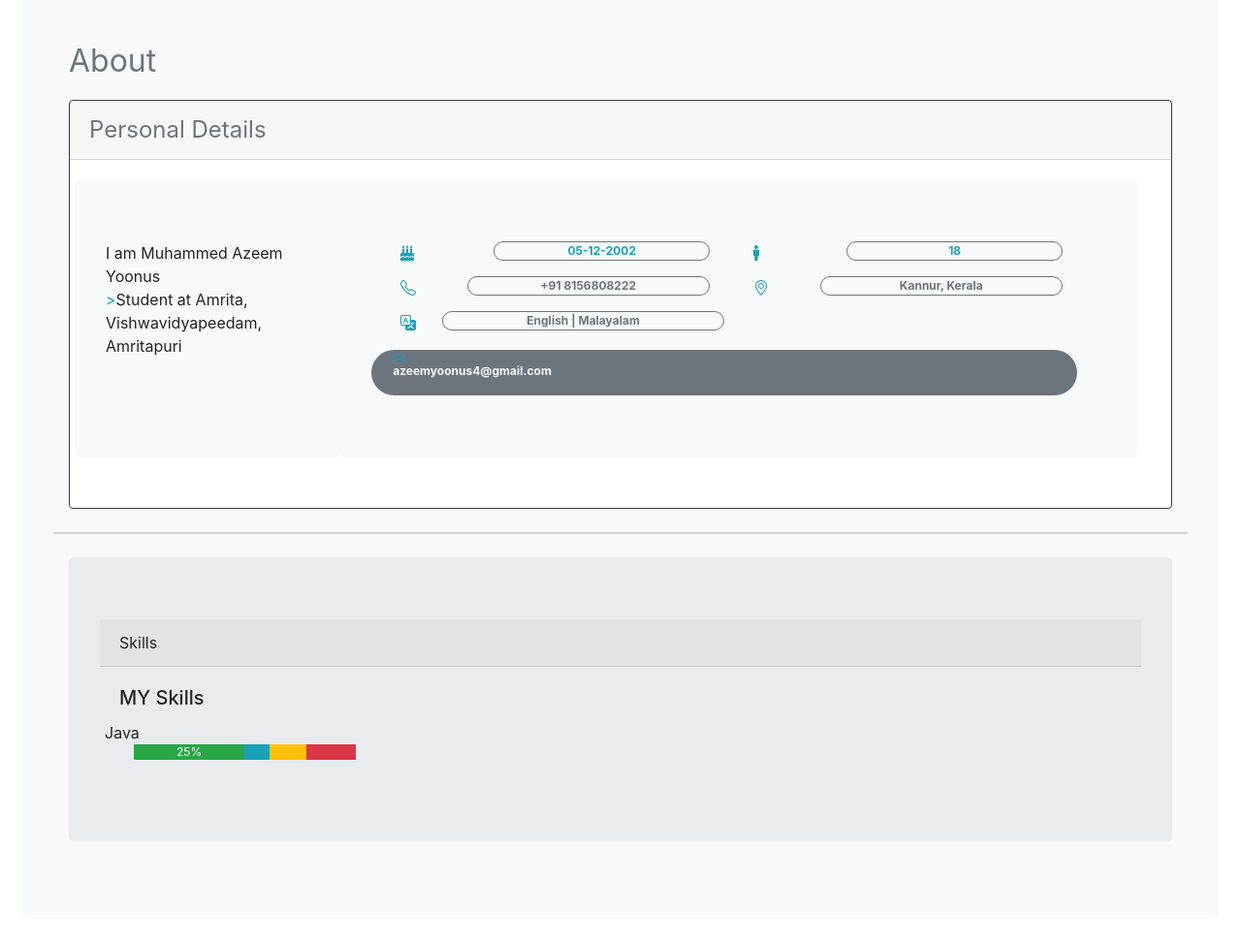
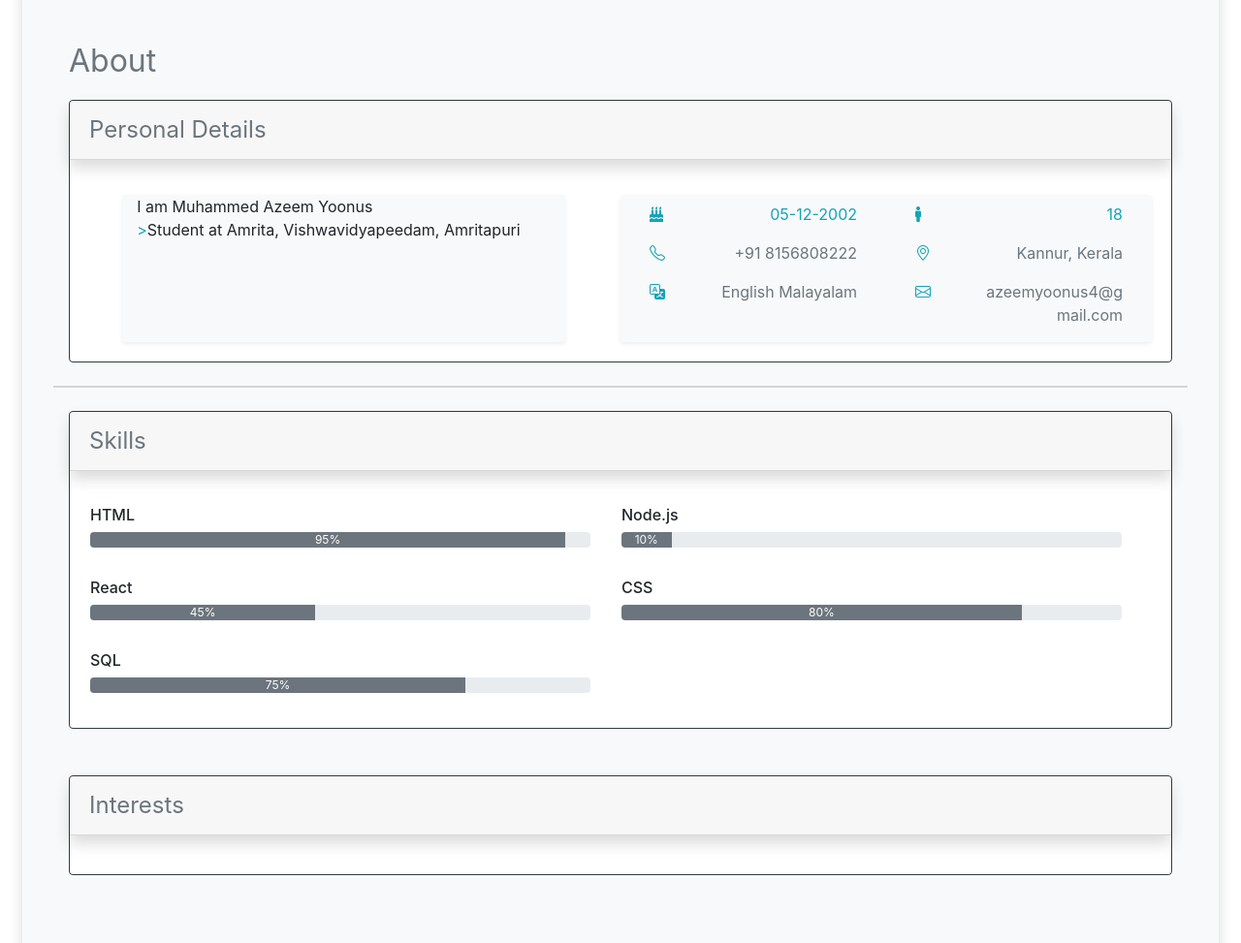
Before and after one commit to azeemyoonus/Personal_Website, a plain HTML site: page index.html in a window 1280 px wide. Shown: the part 965-1938 px from the top of the page at 97% size. Drawn offline with nearby package versions, Linux system fonts and the light colour scheme.

Commit message:
add skills
update personal info, add skills and made responive

```diff
--- a/index.html
+++ b/index.html
@@ -38,15 +38,15 @@
             </button>
 
             <div class=" text-right collapse navbar-collapse" id="navbarSupportedContent">
-              <ul  class="ml-auto  navbar-nav ">
-                <li class="nav-item ">
+              <ul class="ml-auto  navbar-nav  ">
+                <li class="nav-item   ">
                   <a class="ml-1 nav-link underline  " href="#about">About</a>
                 </li>
                 <li class=" nav-item">
                   <a class="ml-1 nav-link underline " href="#projects">Projects</a>
                 </li>
                 <li class=" nav-item">
-                  <a class="ml-1 nav-link underline " href="#contact">Contact</a>
+                  <a class="ml-1 nav-link underline  " href="#contact">Contact</a>
                 </li>
               </ul>
             </div>
@@ -55,7 +55,8 @@
         </div>
       </div>
     </div>
-  </header> <!--end of header-->
+  </header>
+  <!--end of header-->
   <!--profile photo section-->
   <section class="bg-mute container-fluid" style="padding-top: 4em;padding-bottom:5em;">
     <div class="p-5">
@@ -66,7 +67,8 @@
         <div class=" p-3 text-center col-md-12">
           <div>
             <h4 class="pt-5">Hello There, I am <br>
-              <p style="display:inline; color:rgb(22, 92, 104);" class="name_color">Muhammed Azeem Yoonus</p><br>I'am a
+              <p style="display:inline; color:rgb(22, 92, 104);" class="font-weight-light name_color">Muhammed Azeem
+                Yoonus</p><br>I'am a
               computer science student
               (2020-2024)<br>in Amrita Vishyavidyapeedam, Amritapuri.<br>I am passionate about building excellent
               softwares<br>that improves the lives of those<br>around me.
@@ -84,110 +86,115 @@
 
         <div class="pt-1">
           <!--main card-->
-          <div class="bg-light jumbotron">
-            <p class="underline text-muted ml-3 " style='display: inline; font-size: 2em;'>About</p>
+          <div class="bg-light shadow rounded jumbotron">
+            <p class="underline text-muted ml-3" style='display: inline; font-size: 2em;'>About</p>
 
 
             <!--personal-->
             <div class="m-3 border-dark bg-muted  card">
-              <div class="card-header">
+              <div class=" shadow card-header">
                 <p class=" text-muted  " style='display: inline; font-size: 1.5em;'>Personal Details</p>
               </div>
               <div class="col-12 col-md-12 card-body row">
-                <div class="jumbotron bg-light container col-md-3 col-12 card-text ">I am Muhammed Azeem Yoonus<br>
-                  <p class="text-info" style="display: inline;">></p>Student at Amrita, Vishwavidyapeedam, Amritapuri
+                <div class=" bg-light container col-md-5 mt-3 shadow-sm  rounded   col-12 card-text ">I am Muhammed
+                  Azeem Yoonus<br>
+                  <p class="text-info    " style="display: inline;">></p>Student at Amrita, Vishwavidyapeedam,
+                  Amritapuri
                 </div>
-                <div class=" jumbotron bg-light col-md-9 col-12 col-sm-12 text-left ">
-                  <div class="col-12 col-md-12 row">
-                    <div class="col-12 col-md-6  text-left">
-                      <i class='col-md-4 col-2 col-sm-4 text-info fas fa-birthday-cake'></i>
+                <div class=" row rounded  p-0 shadow-sm mt-3 bg-light ml-2 col-md-6 col-12 col-sm-12  ">
 
-                      <p class="col-md-8 col-sm-8 col-10 text-info badge border border-secondary badge-pill"
-                        style="float:right; display:inline;">05-12-2002</p>
+                  <div class="col-12 mt-2 col-md-6  text-left">
+                    <i class='col-md-3 col-2 col-sm-4 text-info fas fa-birthday-cake'></i>
+
+                    <p class="col-md-9 col-sm-8 col-10 text-info  text-right " style="float:right; display:inline;">
+                      05-12-2002</p>
                   </div>
-                    <div class="col-12 col-md-6  text-left">
-                      <i class="col-md-4 col-sm-4  col-2 text-info fas fa-male"></i>
-                      <p class="col-md-8 col-sm-8 col-10 text-info badge border border-secondary badge-pill"
-                        style="float:right; display:inline;">18</p>
+                  <div class="col-12 mt-2 col-md-6  ">
+                    <i class='col-md-3 col-2 col-sm-4 text-info fas fa-male'></i>
+
+                    <p class="col-md-9 col-sm-8 col-10 text-info  text-right " style="float:right; display:inline;">18
+                    </p>
                   </div>
 
 
-                  </div>
-
-                  <div class="col-12 col-md-12 row">
-
-                    <div class=" col-12  col-md-12 col-lg-6 text-left">
-                      <i style='display: inline-block;'
-                        class='col-md-3  col-sm-4  text-info  col-2 bi bi-telephone'></i>
-                      <p class="bg-light   col-sm-8 col-md-9 col-10 text-muted  badge border border-secondary badge-pill"
+                  <div class=" col-12  col-md-12 col-lg-6 ">
+                    <i style='display: inline-block;' class='col-md-3  col-sm-4  text-info  col-2 bi bi-telephone'></i>
+                    <p class="bg-light   text-right col-sm-8 col-md-9 col-10 text-muted "
                       style="float:right; display:inline;">+91 8156808222</p>
                   </div>
-                    <div class=" col-12  col-md-12 col-lg-6 text-left">
+                  <div class=" col-12  col-md-12 col-lg-6 ">
                     <i style='display: inline-block;' class='col-md-3  col-sm-4  text-info  col-2 bi bi-geo-alt'></i>
-                      <p class="bg-light   col-sm-8 col-md-9 col-10 text-muted  badge border border-secondary badge-pill"
+                    <p class=" text-right bg-light text-right   col-sm-8 col-md-9 col-10 text-muted    "
                       style="float:right; display:inline;">Kannur, Kerala</p>
                   </div>
 
-
+                  <div class=" col-12  col-md-12 col-lg-6 ">
+                    <i style='display: inline-block;' class='col-md-2  col-sm-4  text-info  col-2 bi bi-translate'></i>
+                    <p class="bg-light   text-right col-sm-8 col-md-10 col-10 text-muted   "
+                      style="float:right; display:inline;">English Malayalam </p>
                   </div>
-
-
-
-                  <div class=" col-12  col-md-12 col-lg-6 text-left">
-                    <i style='display: inline-block;' class='col-md-2 col-sm-4  text-info  col-2 bi bi-translate'></i>
-                    <p class="bg-light  col-sm-8 col-md-10 col-10 text-muted  badge border border-secondary badge-pill"
-                      style="float:right; display:inline;">English | Malayalam </p>
-                  </div>
-
-                  <div class="col-12 col-md-12 row" style="display: inline-block;">
-
-                    <div class="col-12  badge badge-pill badge-secondary text-left col-md-12  ">
-                      <i style='display: inline-block;' class="col-md-4 col-1  col-sm-4 text-info  bi bi-envelope"></i>
-                      <p class="col-md-12   col-sm-8 col- text-light  " style="float:right; display:inline;">
-                        azeemyoonus4@gmail.com</p>
-                    </div>
+                  <div class=" col-12  col-md-12 col-lg-6  ">
+                    <i style='display: inline-block;' class='col-md-3  col-sm-4  text-info  col-2 bi bi-envelope'></i>
+                    <p class=" text-right bg-light text-right   col-sm-8 col-md-9 col-10 text-muted    "
+                      style="float:right; display:inline;">azeemyoonus4@gmail.com</p>
                   </div>
 
                 </div>
 
+              </div>
+
+            </div>
+
+            <!--end of personal-->
 
 
+            <hr class="my-4  text-secondary">
+            <!--skill-->
+            <div class=" m-3 border-dark bg-muted  card ">
+              <div class="card-header shadow ">
+                <p class=" text-muted  " style='display: inline; font-size: 1.5em;'>Skills</p>
+              </div>
+              <div class="col-12 col-md-12 card-body row">
+
+                <div class="p-3 col-md-6">
+                  <h6>HTML</h6>
+                  <div class="bg-muted  progress">
+                    <div class=" bg-secondary progress-bar" role="progressbar" style="width: 95%;" aria-valuenow="95"
+                      aria-valuemin="0" aria-valuemax="100">95%</div>
                   </div>
                 </div>
 
+                <div class="p-3 col-md-6">
+                  <h6>Node.js</h6>
+                  <div class="progress">
 
-          <!--end of personal-->
-
-          <hr class="my-4 text-secondary">
-          <!--skill-->
-          <div class="m-3 jumbotron">
-            <div class="card-header">
-              Skills
+                    <div class=" bg-secondary text-light progress-bar" role="progressbar" style="width: 10%;" aria-valuenow="10"
+                      aria-valuemin="0" aria-valuemax="100">10%</div>
                   </div>
-            <div class=" card-body">
-              <h5 class="card-title">MY Skills</h5>
-
-
-              <div class="title row ">Java</div>
-              <div class="col-md-3 progress">
-
-                <div class="col-md-6 progress-bar bg-success" role="progressbar" style="width: 25%" aria-valuenow="25"
-                  aria-valuemin="0" aria-valuemax="100">25%</div>
-
-
-                <div class="progress-bar bg-info" role="progressbar" style="width: 50%" aria-valuenow="50"
-                  aria-valuemin="0" aria-valuemax="100"></div>
-
-                <div class="progress-bar bg-warning" role="progressbar" style="width: 75%" aria-valuenow="75"
-                  aria-valuemin="0" aria-valuemax="100"></div>
-
-                <div class="progress-bar bg-danger" role="progressbar" style="width: 100%" aria-valuenow="100"
-                  aria-valuemin="0" aria-valuemax="100"></div>
+                </div>
+                <div class="p-3 col-md-6">
+                  <h6>React</h6>
+                  <div class="bg-muted  progress">
+                    <div class=" bg-secondary progress-bar" role="progressbar" style="width: 45%;" aria-valuenow="45"
+                      aria-valuemin="0" aria-valuemax="100">45%</div>
+                  </div>
                 </div>
 
+                <div class="p-3 col-md-6">
+                  <h6>CSS</h6>
+                  <div class="bg-muted  progress">
+                    <div class=" bg-secondary progress-bar" role="progressbar" style="width: 80%;" aria-valuenow="80"
+                      aria-valuemin="0" aria-valuemax="100">80%</div>
+                  </div>
+                </div>
 
-
-
+                <div class="p-3 col-md-6">
+                  <h6>SQL</h6>
+                  <div class="bg-muted  progress">
+                    <div class=" bg-secondary progress-bar" role="progressbar" style="width: 75%;" aria-valuenow="75"
+                      aria-valuemin="0" aria-valuemax="100">75%</div>
+                  </div>
+                </div>
 
 
               </div>
@@ -195,10 +202,32 @@
             <!--end of skills-->
 
 
+            <!--interests-->
+            <div class=" m-3 mt-5 border-dark bg-muted  card ">
+              <div class="card-header shadow ">
+                <p class=" text-muted  " style='display: inline; font-size: 1.5em;'>Interests</p>
+              </div>
+              <div class="col-12 col-md-12 card-body row">
+
+
+
 
               </div>
             </div>
+            <!--end of interests-->
+
+
+
+
+
             <!--end of main card-->
+
+          </div>
+        </div>
+
+
+
+
 
 
 
@@ -286,9 +315,20 @@
     crossorigin="anonymous"></script>
   <script src="https://kit.fontawesome.com/yourcode.js" crossorigin="anonymous"></script>
   <script>
-    $('.navbar-collapse a').click(function(){
+    $('.navbar-collapse a').click(function () {
       $(".navbar-collapse").collapse('hide');
     });
+
+
+  //  $('.nav-item').on('click',function(){
+
+//Remove any previous active classes
+//$('.nav-item').removeClass('under');
+
+//Add active class to the clicked item
+//$(this).addClass('under');
+//});
+
   </script>
   <!--<script>
 
@@ -300,6 +340,23 @@ if($(window).scrollTop() + $(window).height() == $(document).height()) {
 </script>-->
 
 
+<script>
+  // Get the container element
+var btnContainer = document.getElementById("about");
+
+// Get all buttons with class="btn" inside the container
+var btns = btnContainer.getElementsByClassName("btn");
+
+// Loop through the buttons and add the active class to the current/clicked button
+for (var i = 0; i < btns.length; i++) {
+  btns[i].addEventListener("click", function() {
+    var current = document.getElementsByClassName("active");
+    current[0].className = current[0].className.replace("active", "");
+    this.className += " active";
+  });
+}
+</script>
+
 </body>
 
 </html>
```
Also changed, not shown: style.css (+25 -2 lines). Lines whose indentation alone changed are shown as unchanged.
